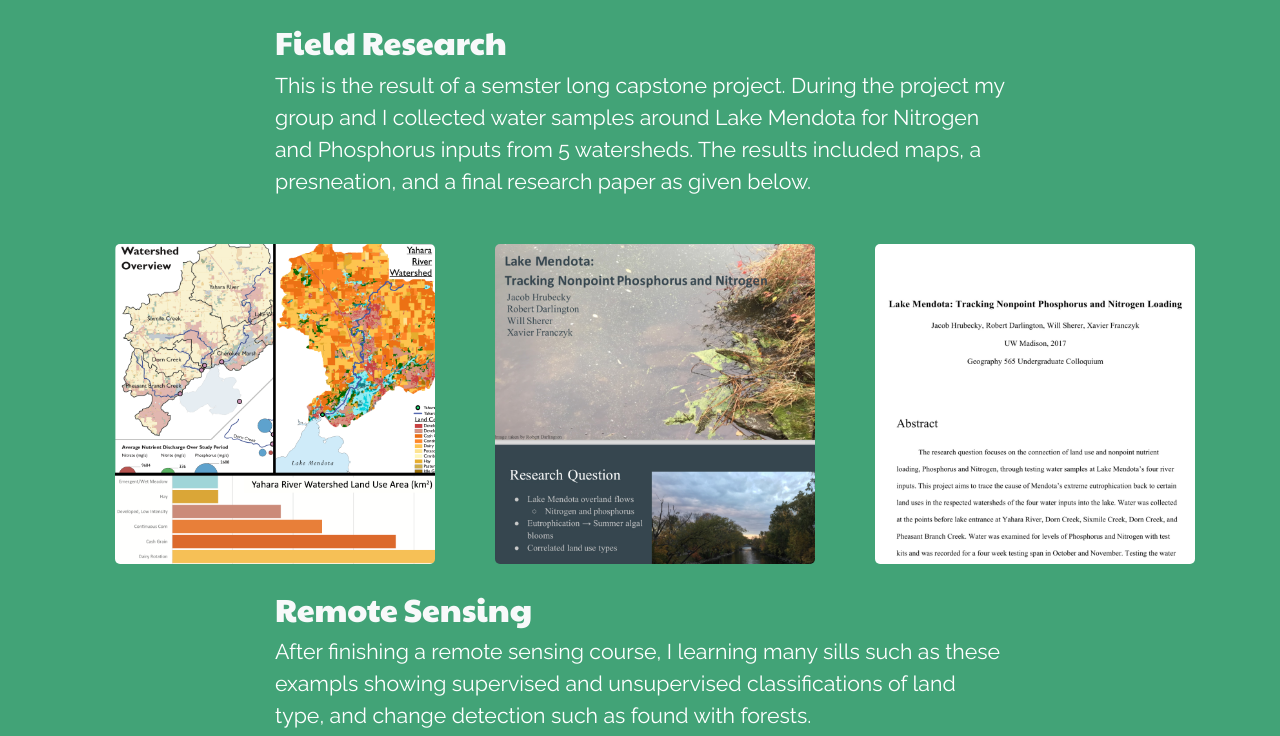
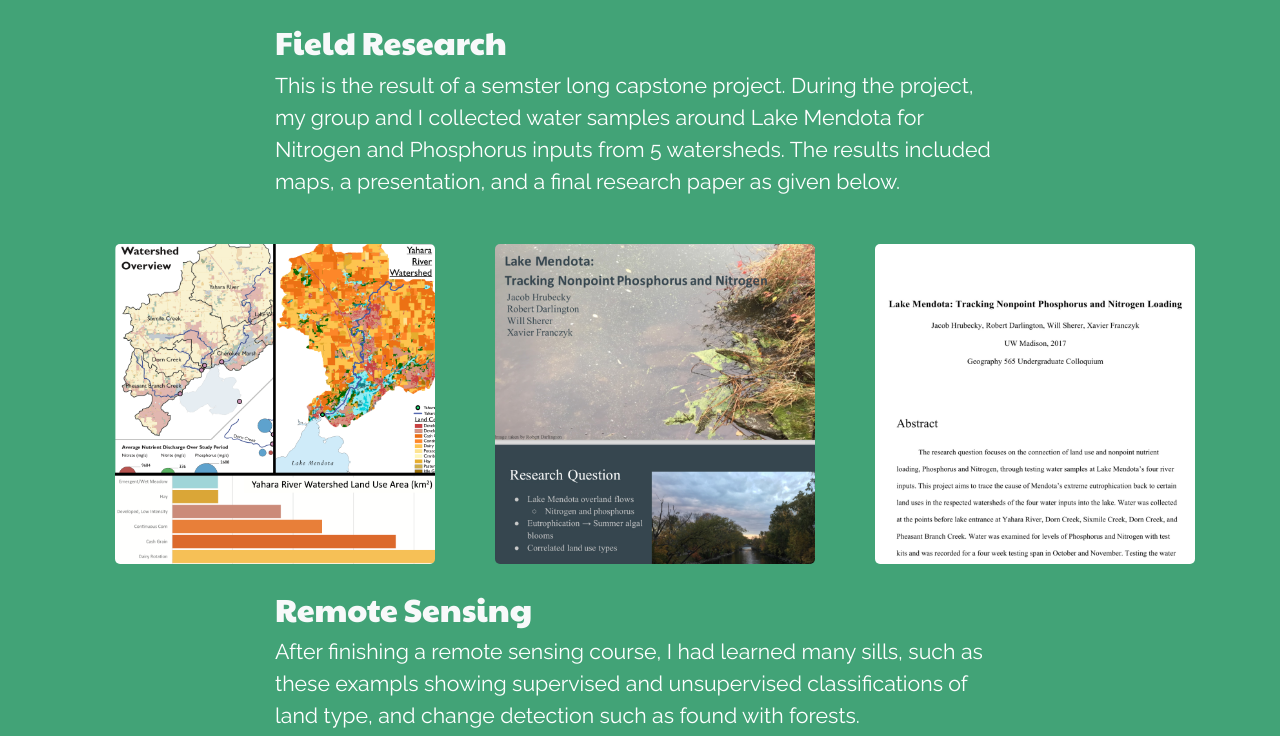
Before and after one commit to Robertdarlington/Robertdarlington.github.io, a plain HTML site: page index.html in a window 1280 px wide. Shown: the part 1787-2523 px from the top of the page. Drawn offline with Linux system fonts and the light colour scheme; some packages are replaced by stand-ins of ours; a script that the page names is missing; a web font is replaced by a local one.

Commit message:
website 3.0

```diff
--- a/index.html
+++ b/index.html
@@ -132,7 +132,7 @@
                   <div class="row">
                     <div class="col-lg-8 mx-auto">
                       <h2>Field Research</h2>
-                      <p class="leadmaps">This is the result of a semster long capstone project. During the project my group and I collected water samples around Lake Mendota for Nitrogen and Phosphorus inputs from 5 watersheds. The results included maps, a presneation, and a final research paper as given below.</p>
+                      <p class="leadmaps">This is the result of a semster long capstone project. During the project, my group and I collected water samples around Lake Mendota for Nitrogen and Phosphorus inputs from 5 watersheds. The results included maps, a presentation, and a final research paper as given below.</p>
                     </div>
                   </div>
                 </div>
@@ -161,7 +161,7 @@
                   <div class="row">
                     <div class="col-lg-8 mx-auto">
                       <h2>Remote Sensing</h2>
-                      <p class="leadmaps">After finishing a remote sensing course, I learning many sills such as these exampls showing supervised and unsupervised classifications of land type, and change detection such as found with forests.</p>
+                      <p class="leadmaps">After finishing a remote sensing course, I had learned many sills, such as these exampls showing supervised and unsupervised classifications of land type, and change detection such as found with forests.</p>
                     </div>
                   </div>
                 </div>
@@ -350,7 +350,7 @@
                         <img align="left" style="margin-right: 40px;" src="assets/me2.png" alt="Ocean Plastics" />
                   </div>
             </div>
-            <p class="lead">Hello, my name is Robert Darlington and I am a student at University of Wisconsin – Madison. I am currently studying Cartography, GIS, and Geography while working professionally in the UW Cart Lab. My hobbies include my studies, as well as photography, filmmaking (including drones), outdoor activities, traveling, and most recently I have been trying to learn guitar. I also have a great love for the outdoors, wildlife, and traveling.
+            <p class="lead">Hello, my name is Robert Darlington and I am a student at University of Wisconsin – Madison. I am currently studying Cartography, GIS, and Geography while working professionally in the UW Cart Lab. My hobbies also include photography, filmmaking (including drones), outdoor activities, traveling, and most recently I have been trying to learn guitar. I also have a great love for the outdoors, wildlife, and traveling.
             </p>
           </div>
         </div>
```
